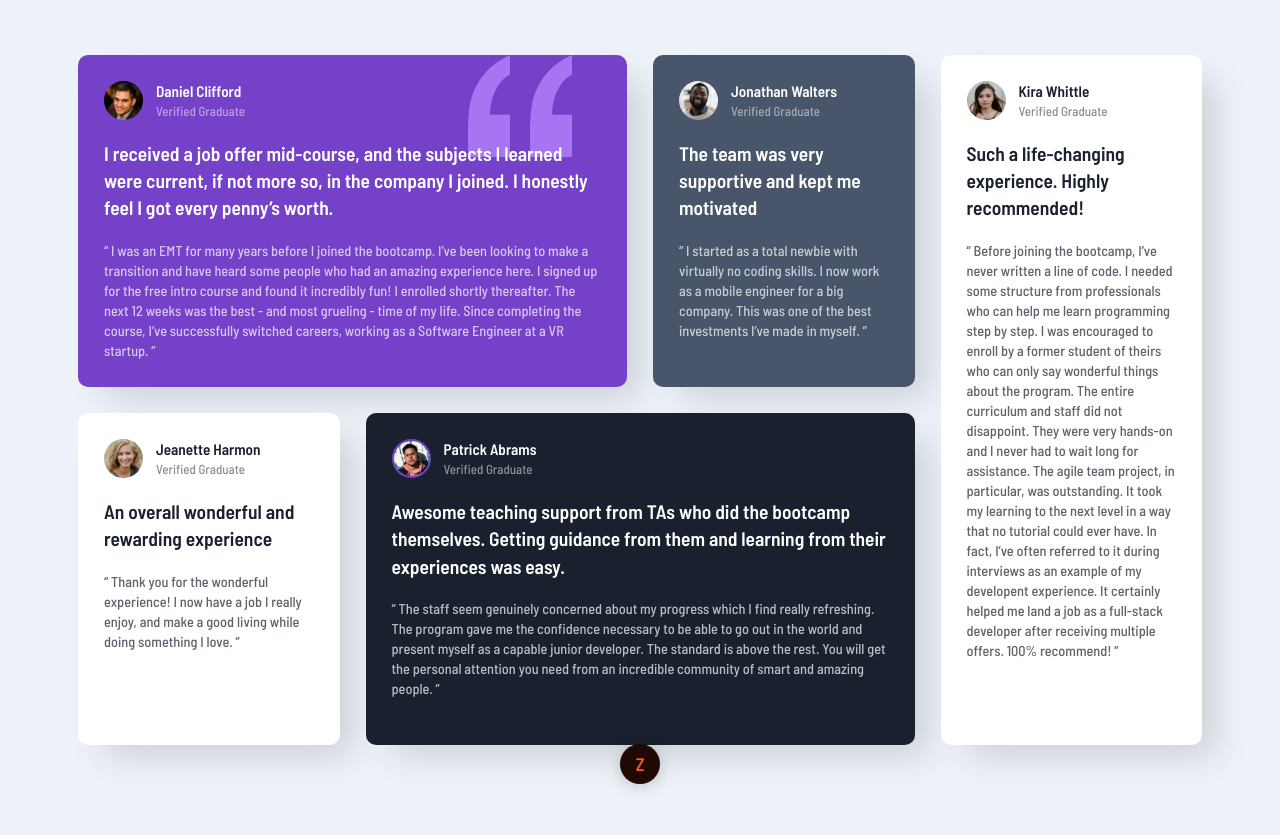
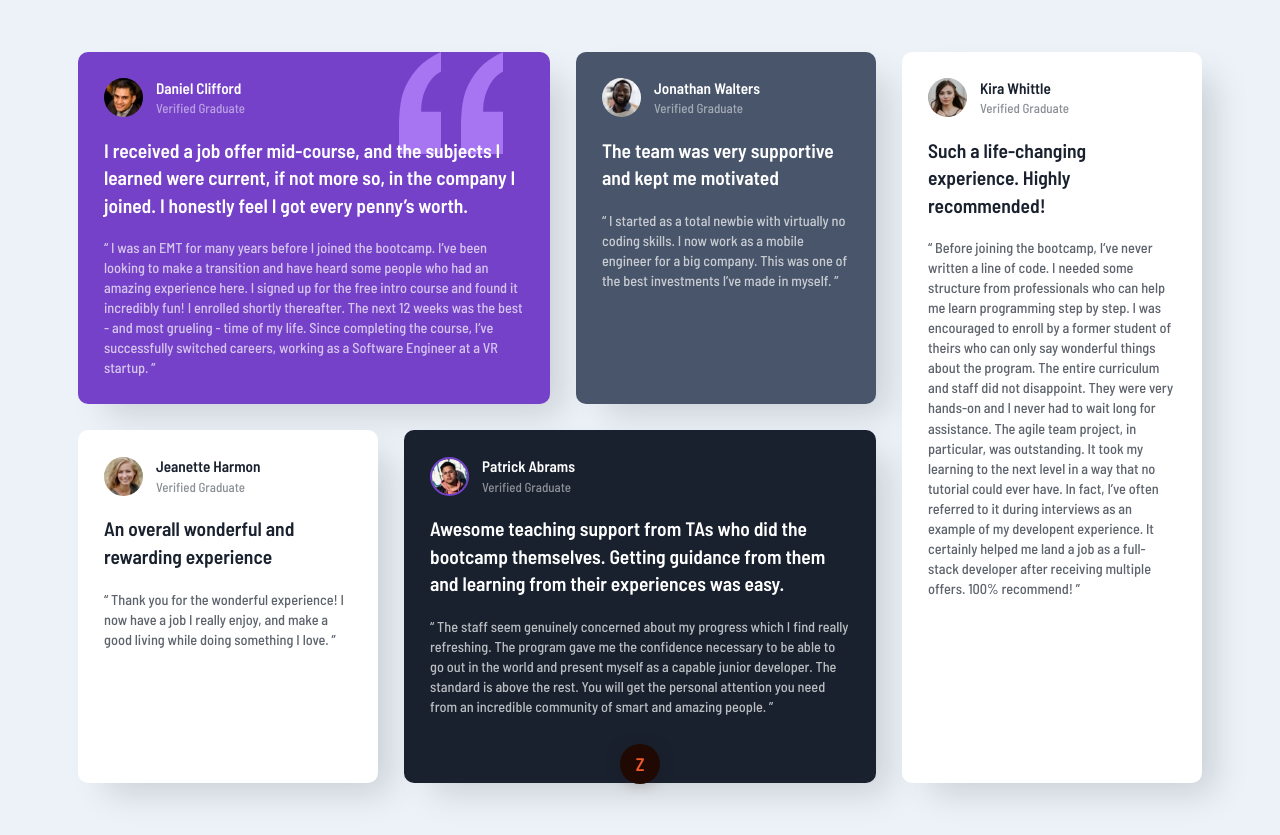
Before and after one commit to dtczelo/testimonials-grid-section-main, a plain HTML site: page index.html in a window 1280 px wide. Before the commit the page ends 800 px from the top, so only its background shows below. Drawn offline with Linux system fonts and the light colour scheme.

Commit message:
Fix layout

```diff
--- a/style.scss
+++ b/style.scss
@@ -29,16 +29,19 @@ body {
 .container {
     width: calc(min(90%, 1124px));
     display: flex;
-    flex-direction: column;
+    justify-content: center;
+    flex-wrap: wrap;
     gap: 2rem;
     padding: 4rem 0;
 }
 
 .card {
+    min-width: 300px;
     padding: 2rem;
     border-radius: 10px;
     line-height: 1.4;
     box-shadow: 20px 18px 35px -8px rgba(0, 0, 0, 0.144);
+    flex: 1 1 48%;
     &--1 {
         position: relative;
         background-color: var(--moderate-violet);
@@ -147,12 +150,13 @@ footer {
     }
 }
 
-@media (min-width: 1024px) {
+@media (min-width: 1224px) {
     .container {
         display: grid;
         grid-template: repeat(2, 1fr)/repeat(4, 1fr);
     }
     .card {
+        max-width: inherit;
         opacity: 0;
         &--1 {
             grid-row: 1/2;
@@ -168,7 +172,7 @@ footer {
         }
         &--3 {
             grid-row: 2/3;
-            grid-column: 1in
+            grid-column: 1/2;
             transform: translateY(200px);
             transition: transform 1s ease 350ms, opacity 500ms ease-in 250ms;
         }
```
Also changed, not shown: style.css, 1 other file.
